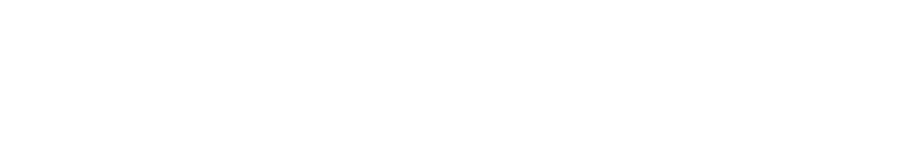
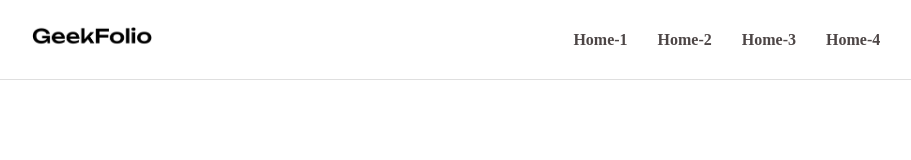
Before and after one commit to SajeedAninda/Conceptual-Website-1, a plain HTML site: page index.html in a window 1280 px wide. Shown: the whole page, without its empty margins (174-1085 px from the left). Drawn offline with Linux system fonts and the light colour scheme.

Commit message:
Commit after Header Section

```diff
--- a/index.html
+++ b/index.html
@@ -3,9 +3,25 @@
 <head>
     <meta charset="UTF-8">
     <meta name="viewport" content="width=device-width, initial-scale=1.0">
-    <title>Document</title>
+    <title>Designer Website</title>
+    <link rel="stylesheet" href="style.css">
 </head>
 <body>
-
+    <!-- HEADER SECTION OR NAVBAR SECTION  -->
+    <header>
+        <div class="header">
+            <div class="header-icon">
+                <img src="logo/logo-dark.png" alt="">
+            </div>
+            <div class="header-links">
+                <ul>
+                    <li>Home-1</li>
+                    <li>Home-2</li>
+                    <li>Home-3</li>
+                    <li>Home-4</li>
+                </ul>
+            </div>
+        </div>
+    </header>
 </body>
 </html>
--- a/style.css
+++ b/style.css
@@ -0,0 +1,38 @@
+* {
+    margin: 0;
+    padding: 0;
+    box-sizing: border-box;
+}
+/* HEADER PART CSS CODE  */
+.header {
+    height: 10vh;
+    border-bottom: 1px solid rgba(128, 128, 128, 0.253);
+    display: flex;
+    justify-content: space-around;
+    align-items: center;
+}
+
+.header .header-icon img {
+    width: 120px;
+    cursor: pointer;
+}
+
+.header-links ul {
+    display: flex;
+    list-style: none;
+    justify-content: space-around;
+}
+
+.header-links ul li {
+    margin-right: 10px;
+    padding: 10px;
+    font-size: 1rem;
+    font-weight: bold;
+    color: rgb(77, 70, 70);
+    cursor: pointer;
+}
+
+.header-links ul li:hover {
+    color: #FF0000;
+    transition: 0.2s;
+}
```
Also changed, not shown: images/designer.png (added), images/editor.png (added).
